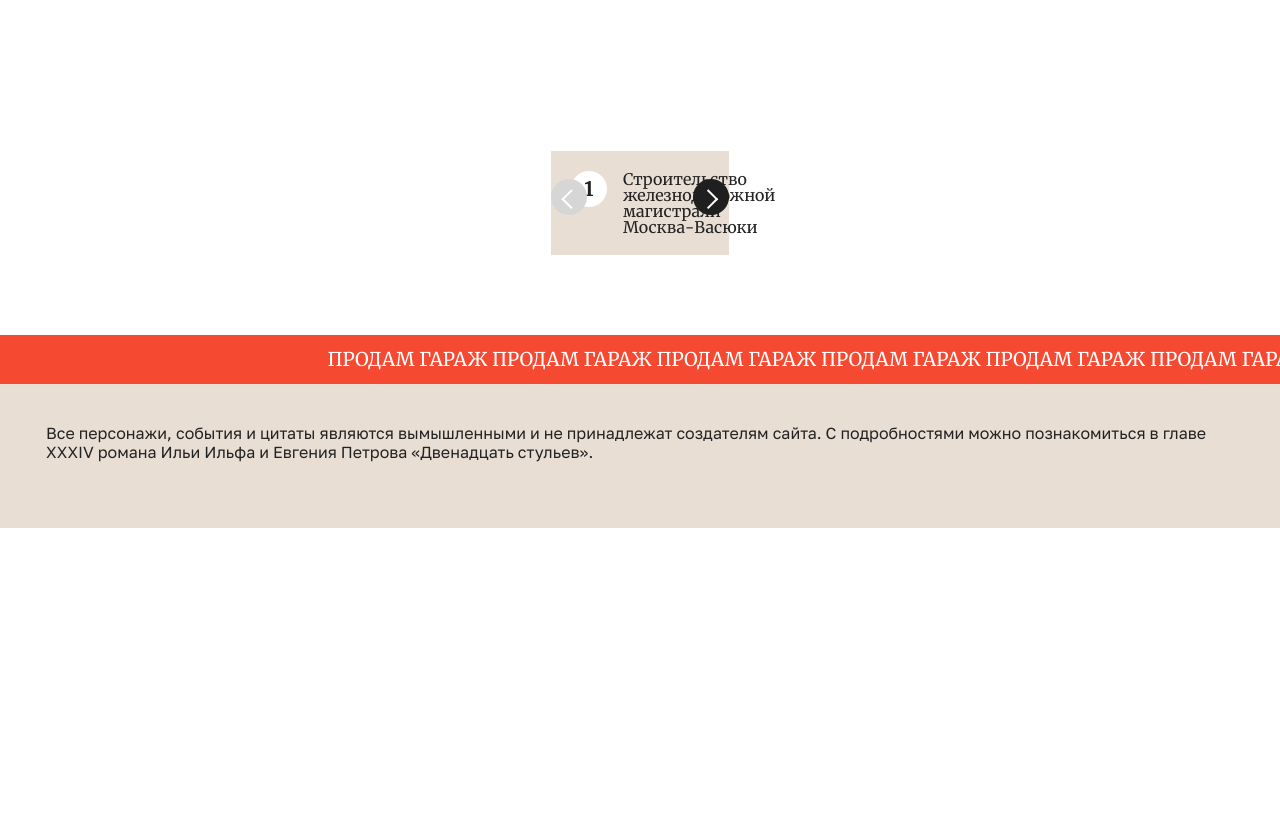
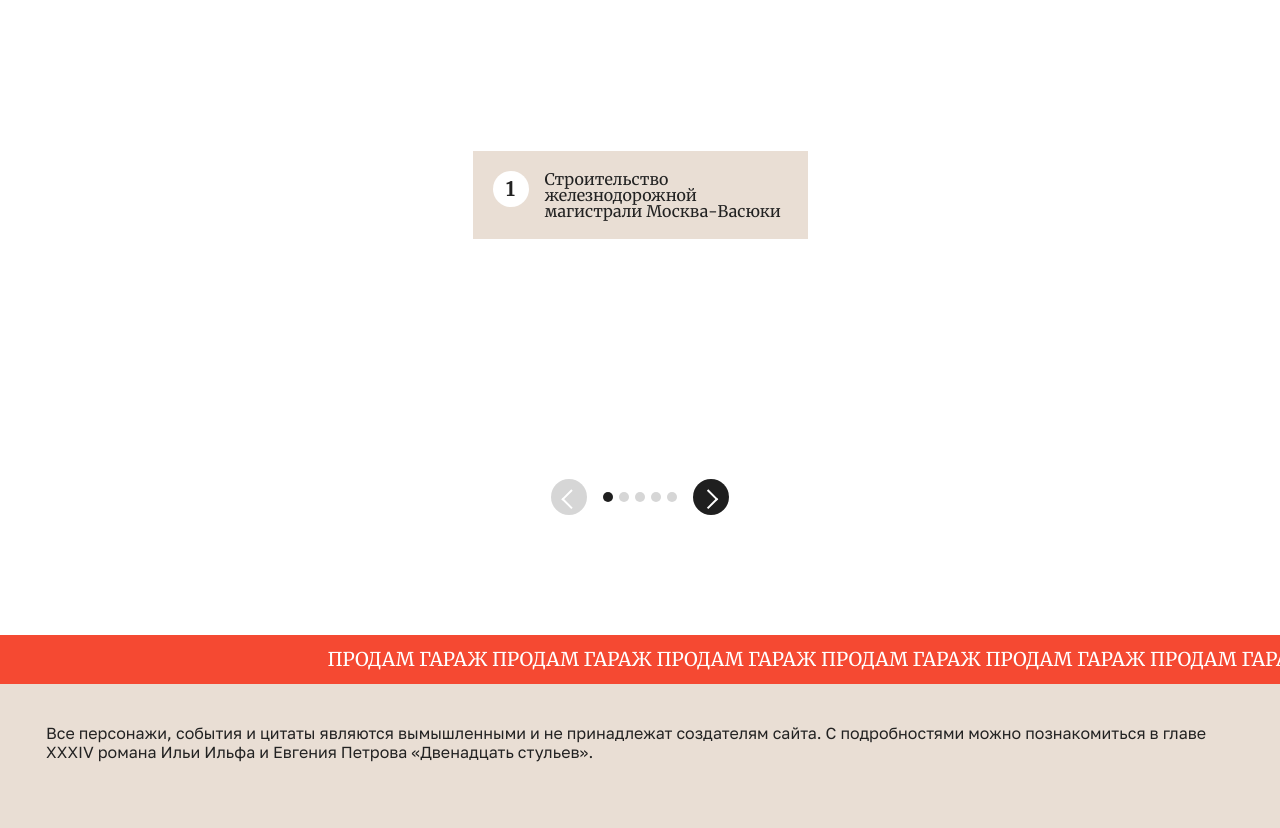
Before and after one commit to ATaimasov/_.test-landing-chess-tournament, a website built with Vite: page index.html in a window 1280 px wide. Shown: the part 1333-2161 px from the top of the page. Before the commit the page ends 1861 px from the top, so only its background shows below. Built offline with nearby package versions, Linux system fonts and the light colour scheme.

Commit message:
make workable carousel

```diff
--- a/src/components/_info-stages.html
+++ b/src/components/_info-stages.html
@@ -8,24 +8,17 @@
                 <li class="info-stages__item">Открытие фешенебельной гостиницы «Проходная пешка» и других небоскрёбов</li>
             </div>
             <div class="carousel__slide">
-                <li class="info-stages__item">Третий элемент</li>
+                <li class="info-stages__item">Поднятие сельского хозяйства в радиусе на тысячу километров: производство овощей, фруктов, икры, шоколадных конфет</li>
             </div>
             <div class="carousel__slide">
-                <li class="info-stages__item">Четвёртый элемент</li>
+                <li class="info-stages__item">Строительство дворца для турнира</li>
             </div>
             <div class="carousel__slide">
-                <li class="info-stages__item">Четвёртый элемент</li>
+                <li class="info-stages__item">Размещение гаражей для гостевого автотранспорта</li>
             </div>
         </ol>
         <div class="carousel__controls">
-            <button class="carousel__control carousel__control--prev carousel__control--disabled"></button>
-            <div class="carousel__bullets">
-                <span class="carousel__bullet carousel__bullet--active"></span>
-                <span class="carousel__bullet"></span>
-                <span class="carousel__bullet"></span>
-                <span class="carousel__bullet"></span>
-                <span class="carousel__bullet"></span>
-            </div>
+            <button class="carousel__control carousel__control--prev"></button>
             <button class="carousel__control carousel__control--next"></button>
         </div>
     </div>
--- a/src/scripts/carousel.js
+++ b/src/scripts/carousel.js
@@ -2,13 +2,13 @@ const infoStagesSection = document.getElementById('info-stages');
 
 
 carousel(infoStagesSection, {
-    // infinity: true
     bullets: true
 });
 
 function carousel(section, options = {
     infinity: false,
-    bullets: false
+    bullets: true,
+    slidesToShow: 1
 }) {
     if (!section) {
         throw Error('section is not found');
@@ -20,7 +20,28 @@ function carousel(section, options = {
     const prevButton = controls.querySelector('.carousel__control--prev');
     const nextButton = controls.querySelector('.carousel__control--next');
 
-    const bullets  = controls.querySelectorAll('.carousel__bullet');
+    let bullets = [];
+
+    function generateBullets() {
+        if (options.bullets) {
+            const bulletsContainer = document.createElement('div');
+            bulletsContainer.classList.add('carousel__bullets');
+
+            for (let i = 0; i < slides.length; i++) {
+                const bullet = document.createElement('span');
+                bullet.classList.add('carousel__bullet');
+                if (i === 0) {
+                    bullet.classList.add('carousel__bullet--active');
+                }
+                bullet.addEventListener('click', () => showSlide(i));
+                bulletsContainer.appendChild(bullet);
+                bullets.push(bullet);
+            }
+
+            controls.insertBefore(bulletsContainer, nextButton);
+        }
+    }
+    generateBullets();
 
 
     let slideIndex = 0;
@@ -29,19 +50,16 @@ function carousel(section, options = {
 
         function checkInfinity() {
             if (options.infinity) {
-                if (index < 0) {
-                    index = slides.length - 1;
-                } else if (index >= slides.length) {
-                    index = 0;
-                }
+                index = (index + slides.length) % slides.length;
             } else {
                 index = Math.max(0, Math.min(index, slides.length - 1));
             }
         }
         checkInfinity();
 
-        slides[slideIndex].classList.remove('slide-active');
-        slides[index].classList.add('slide-active');
+        slides[slideIndex].classList.remove('carousel__slide--active');
+
+        slides[index].classList.add('carousel__slide--active');
 
         function checkBullets() {
             if(options.bullets) {
@@ -78,14 +96,5 @@ function carousel(section, options = {
     prevButton.addEventListener('click', handleControlClick);
     nextButton.addEventListener('click', handleControlClick);
 
-    function interactionWithBullets() {
-        if (options.bullets) {
-            bullets.forEach((bullet, index) => {
-                bullet.addEventListener('click', () => showSlide(index));
-            });
-        }
-    }
-    interactionWithBullets()
-
     showSlide(slideIndex);
 }
--- a/src/styles/components/_carousel.scss
+++ b/src/styles/components/_carousel.scss
@@ -8,10 +8,17 @@
         position: absolute;
         top: 0;
         left: 0;
-        width: 100%;
-        height: 100%;
+        // width: 100%;
+        // height: 100%;
+        width: 335px;
+        height: 300px;
         opacity: 0;
         transition: opacity $animation-duration $animation;
+
+        &--active {
+            opacity: 1;
+            position: relative;
+        }
     }
 
 
@@ -81,8 +88,3 @@
         }
     }
 }
-
-
-.slide-active {
-    opacity: 1;
-}
```
